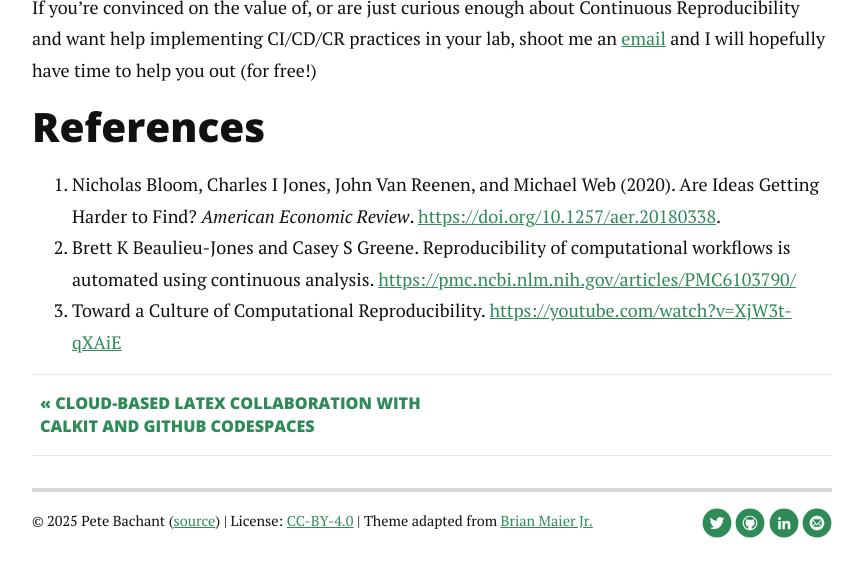
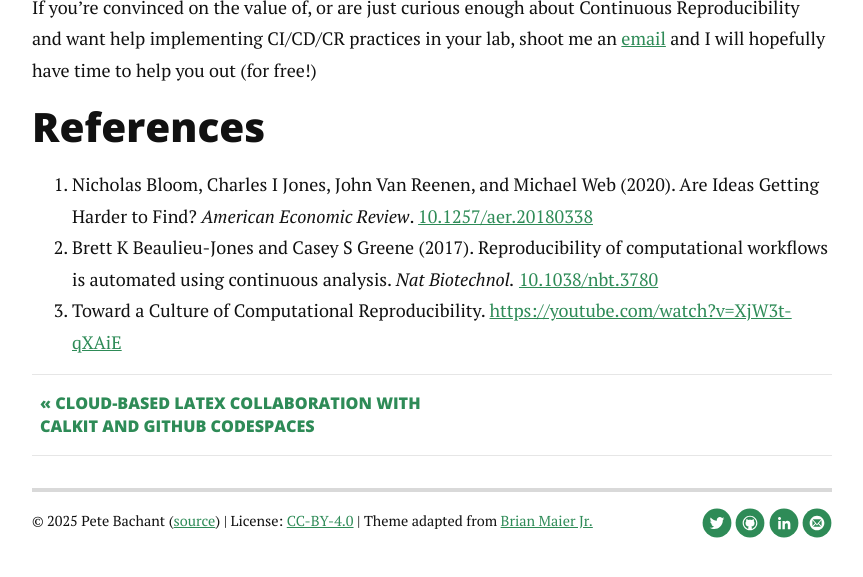
Before and after one commit to petebachant/petebachant.github.io, a Jekyll site: the page built from _posts/2025-03-13-continuous-reproducibility.md, in a window 1280 px wide and 900 px high, scrolled down 5305 px, cut to the strip 269-846 px from the top of the window. Shown: the whole strip, without its empty margins (208-1071 px from the left). Built offline with Jekyll 4.4.1, drawn with Linux system fonts in a browser that asks for light colours; nearby versions of some CDN libraries; comment, search, counter and statistics services are not loaded.

Commit message:
Use DOIs for refs

```diff
--- a/_posts/2025-03-13-continuous-reproducibility.md
+++ b/_posts/2025-03-13-continuous-reproducibility.md
@@ -254,10 +254,10 @@ have time to help you out (for free!)
 1. Nicholas Bloom, Charles I Jones, John Van Reenen, and Michael Web (2020).
    Are Ideas Getting Harder to Find?
    _American Economic Review_.
-   [https://doi.org/10.1257/aer.20180338](https://doi.org/10.1257/aer.20180338).
-2. Brett K Beaulieu-Jones and Casey S Greene.
+   [10.1257/aer.20180338](https://doi.org/10.1257/aer.20180338)
+2. Brett K Beaulieu-Jones and Casey S Greene (2017).
    Reproducibility of computational workflows is automated using continuous
-   analysis.
-   [https://pmc.ncbi.nlm.nih.gov/articles/PMC6103790/](https://pmc.ncbi.nlm.nih.gov/articles/PMC6103790/)
+   analysis. _Nat Biotechnol._
+   [10.1038/nbt.3780](https://pmc.ncbi.nlm.nih.gov/articles/PMC6103790/)
 3. Toward a Culture of Computational Reproducibility.
    [https://youtube.com/watch?v=XjW3t-qXAiE](https://youtube.com/watch?v=XjW3t-qXAiE)
```
